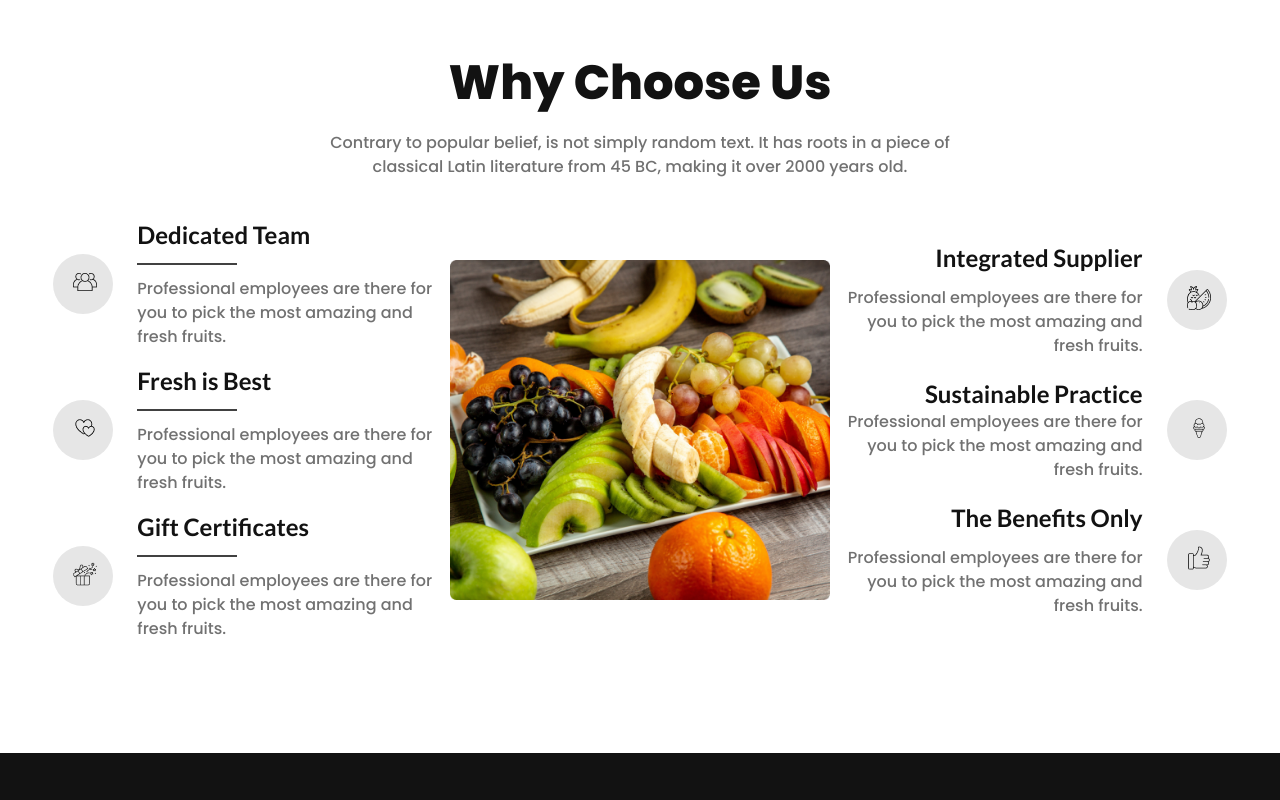
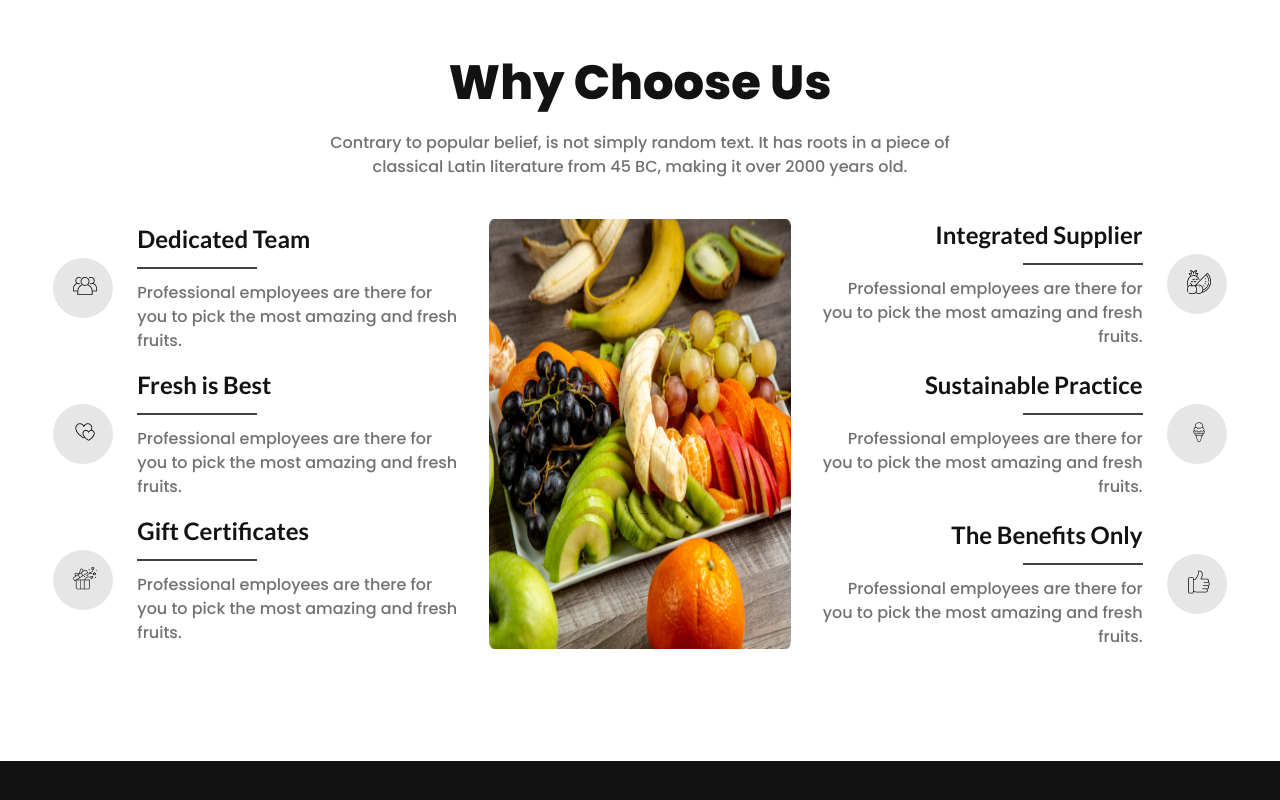
Before and after one commit to saidureg/Fruit-Burst, a plain HTML site: page index.html in a window 1280 px wide. Shown: the part 2572-3372 px from the top of the page. Drawn offline with nearby package versions, Linux system fonts and the light colour scheme.

Commit message:
completed the bonus part and some space related problem

```diff
--- a/index.html
+++ b/index.html
@@ -270,14 +270,14 @@
         <!-- Deal of the days -->
         <section class="lg:mt-48">
             <div class="flex flex-col md:flex-row justify-between items-center">
-                <div>
+                <div class="text-center md:text-left w-[350px] md:w-[300px] lg:w-[650px]">
                     <h3 class="text-title-color text-3xl lg:text-5xl font-extrabold font-popping">Deal of the day</h3>
                     <p class="font-popping text-description-color font-medium mt-6 mb-12">Contrary to popular belief, is
-                        not simply random text. It has roots in a piece of classical <br>Latin literature from 45 BC,
+                        not simply random text. It has roots in a piece of classical Latin literature from 45 BC,
                         making
                         it over 2000 years old.</p>
                 </div>
-                <div>
+                <div class="">
                     <div class="grid grid-flow-col gap-5 text-center auto-cols-max">
                         <div class="flex flex-col">
                             <div class="flex items-center gap-4">
@@ -605,7 +605,7 @@
                     random text. It has roots in a piece of classical Latin
                     literature from 45 BC, making it over 2000 years old.</p>
             </div>
-            <div class="flex flex-col items-center lg:flex-row gap-4">
+            <div class="flex flex-col items-center lg:flex-row gap-8">
                 <!-- left -->
                 <div class="flex-1 order-2 lg:order-1 space-y-4">
                     <!-- first -->
@@ -619,9 +619,9 @@
                                 <img src="./images/w-group1.png" alt="">
                             </div>
                         </div>
-                        <div class="space-y-3">
+                        <div class="space-y-3 w-[350px] md:w-[580px] lg:w-[320px]">
                             <h3 class="text-title-color font-lato font-bold text-2xl">Dedicated Team</h3>
-                            <div class="w-[100px] border border-[#121212CC]"></div>
+                            <div class="w-[120px] mx-auto lg:-ml-0 border border-[#121212CC]"></div>
                             <p class="text-description-color font-medium font-popping">Professional employees are there
                                 for you to pick the most amazing and fresh fruits.</p>
                         </div>
@@ -637,9 +637,9 @@
                                 <img src="./images/w-love1.png" alt="">
                             </div>
                         </div>
-                        <div class="space-y-3">
+                        <div class="space-y-3 w-[350px] md:w-[580px] lg:w-[320px]">
                             <h3 class="text-title-color font-lato font-bold text-2xl">Fresh is Best</h3>
-                            <div class="w-[100px] border border-[#121212CC]"></div>
+                            <div class="w-[120px] mx-auto lg:-ml-0 border border-[#121212CC]"></div>
                             <p class="text-description-color font-medium font-popping">Professional employees are there
                                 for you to pick the most amazing and fresh fruits.</p>
                         </div>
@@ -655,9 +655,9 @@
                                 <img src="./images/w-gift-box1.png" alt="">
                             </div>
                         </div>
-                        <div class="space-y-3">
+                        <div class="space-y-3 w-[350px] md:w-[580px] lg:w-[320px]">
                             <h3 class="text-title-color font-lato font-bold text-2xl">Gift Certificates</h3>
-                            <div class="w-[100px] border border-[#121212CC]"></div>
+                            <div class="w-[120px] mx-auto lg:-ml-0 border border-[#121212CC]"></div>
                             <p class="text-description-color font-medium font-popping">Professional employees are there
                                 for you to pick the most amazing and fresh fruits.</p>
                         </div>
@@ -665,16 +665,16 @@
                 </div>
                 <!-- center -->
                 <div class="flex-1 order-1 lg:order-2">
-                    <img src="./images/whychoose1.png" alt="">
+                    <img class="md:h-[430px]" src="./images/whychoose1.png" alt="">
                 </div>
                 <!-- right -->
                 <div class="flex-1 order-3 space-y-5">
                     <!-- first -->
                     <div class="flex flex-col-reverse lg:flex-row items-center gap-6  text-center lg:text-right">
-                        <div class="space-y-3">
+                        <div class="space-y-3 w-[350px] md:w-[580px] lg:w-[320px]">
                             <h3 class="text-title-color font-lato font-bold text-2xl">Integrated Supplier</h3>
 
-                            <!-- <div class="w-[100px] border border-[#121212CC]"></div> -->
+                            <div class="w-[120px] mx-auto lg:-mr-0 border border-[#121212CC]"></div>
                             <p class="text-description-color font-medium font-popping">Professional employees are there
                                 for you to pick the most amazing and fresh fruits.</p>
                         </div>
@@ -690,10 +690,10 @@
                     </div>
                     <!-- second -->
                     <div class="flex flex-col-reverse lg:flex-row items-center gap-6  text-center lg:text-right">
-                        <div class="space-y-33">
+                        <div class="space-y-3 w-[350px] md:w-[580px] lg:w-[320px]">
                             <h3 class="text-title-color font-lato font-bold text-2xl">Sustainable Practice</h3>
 
-                            <!-- <div class="w-[100px] border border-[#121212CC]"></div> -->
+                            <div class="w-[120px] mx-auto lg:-mr-0 border border-[#121212CC]"></div>
                             <p class="text-description-color font-medium font-popping">Professional employees are there
                                 for you to pick the most amazing and fresh fruits.</p>
                         </div>
@@ -709,10 +709,10 @@
                     </div>
                     <!-- third -->
                     <div class="flex flex-col-reverse lg:flex-row items-center gap-6 text-center lg:text-right">
-                        <div class="space-y-3">
+                        <div class="space-y-3 w-[350px] md:w-[580px] lg:w-[320px]">
                             <h3 class="text-title-color font-lato font-bold text-2xl">The Benefits Only</h3>
 
-                            <!-- <div class="w-[100px] border border-[#121212CC]"></div> -->
+                            <div class="w-[120px] mx-auto lg:-mr-0 border border-[#121212CC]"></div>
                             <p class="text-description-color font-medium font-popping">Professional employees are there
                                 for you to pick the most amazing and fresh fruits.</p>
                         </div>
```
